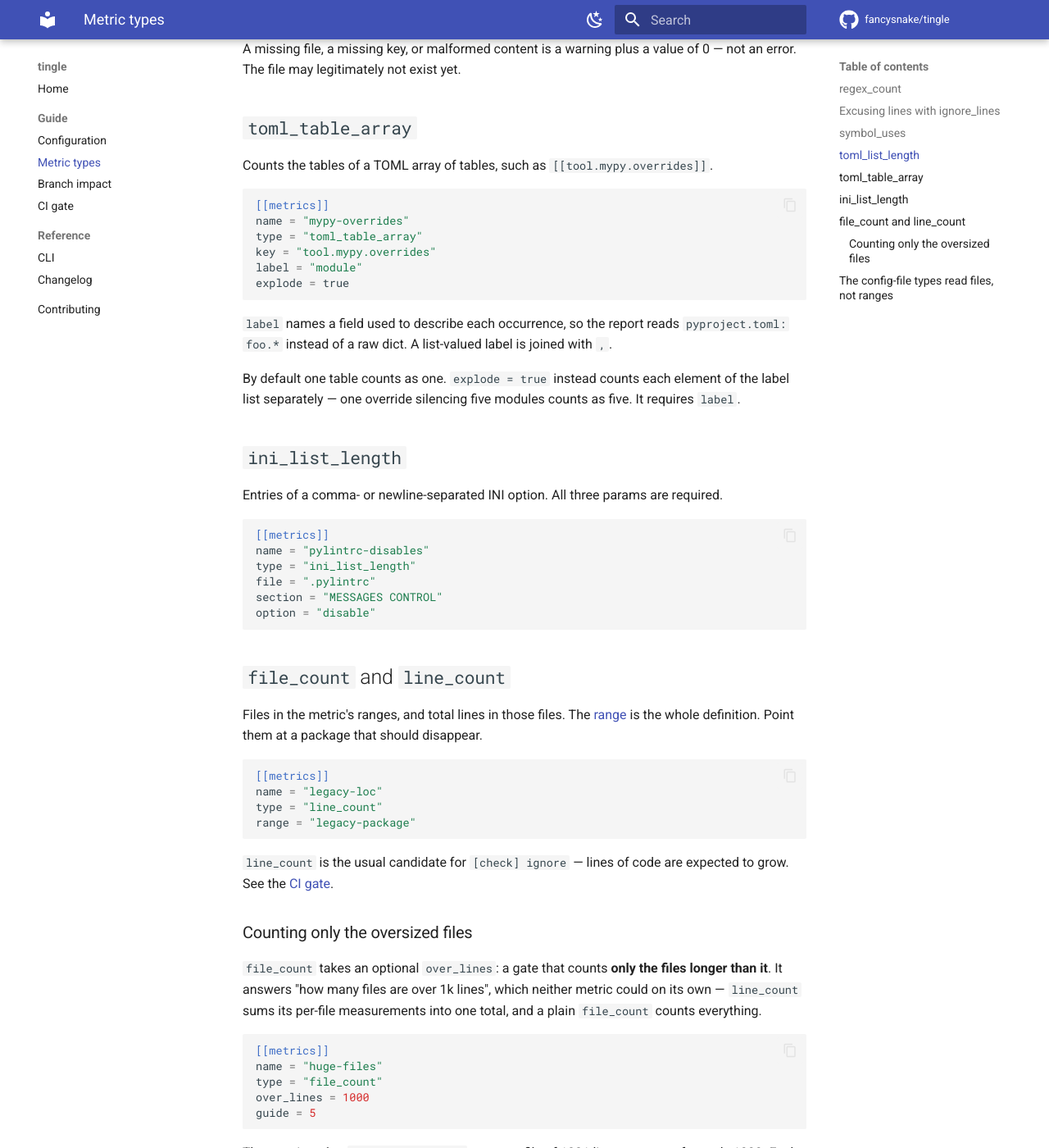
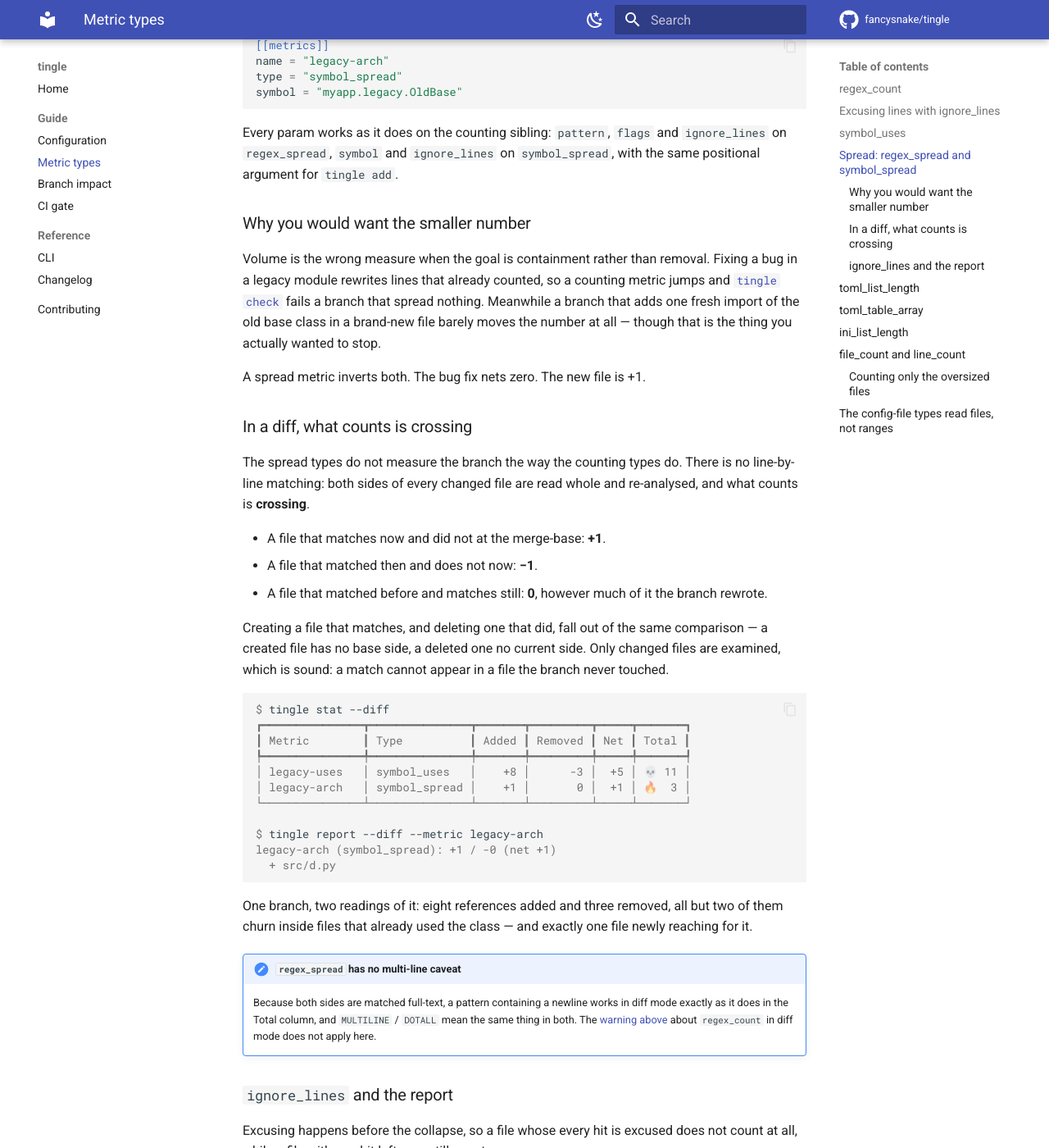
Before and after one commit to fancysnake/tingle, an MkDocs documentation site: the page built from docs/metrics.md, in a window 1280 px wide and 1400 px high, scrolled down 2728 px. Shown: the whole window at 82% size. Built offline with MkDocs 1.6.1 and Material for MkDocs 9.7.7, drawn with Linux system fonts in a browser that asks for light colours; comment, search, counter and statistics services are not loaded; some of the changed text lies outside the part shown.

Commit message:
Document the spread metrics
metrics.md gains the type-table rows and a section on why the smaller
number is the one you want when the goal is containment: the crossing
semantics in a diff, how ignore_lines applies before the collapse, and
the one place value and details deliberately disagree.

diff.md records that the spread types compare presence rather than
counting lines, and that regex_spread carries no multi-line caveat.
check.md points at them as the sharper alternative to ignoring a
metric that churns.

Co-Authored-By: Claude Opus 5 (1M context) <noreply@anthropic.com>

````diff
--- a/docs/metrics.md
+++ b/docs/metrics.md
@@ -7,7 +7,9 @@ installed version, and works without a config file.
 | Type | Params | Counts |
 |---|---|---|
 | `regex_count` | `pattern` (positional), `flags`, `ignore_lines` | regex matches in the range's files |
+| `regex_spread` | `pattern` (positional), `flags`, `ignore_lines` | files the regex matches in, however often |
 | `symbol_uses` | `symbol` (positional), `ignore_lines` | references to a function/class in Python files |
+| `symbol_spread` | `symbol` (positional), `ignore_lines` | Python files referencing it, however often |
 | `toml_list_length` | `key` (positional), `file` = `pyproject.toml` | entries of the list at a dotted TOML key |
 | `toml_table_array` | `key` (positional), `file` = `pyproject.toml`, `label`, `explode` | entries of a TOML array of tables (e.g. `[[tool.mypy.overrides]]`) |
 | `ini_list_length` | `file`, `section`, `option` | comma/newline-separated entries of an INI option |
@@ -41,7 +43,7 @@ are rejected at config validation time, not at run time.
 
 ## Excusing lines with `ignore_lines`
 
-`regex_count` and `symbol_uses` both accept `ignore_lines`: a list of regexes
+The four regex and symbol types all accept `ignore_lines`: a list of regexes
 matched against the **line a hit sits on**. Any hit on a matching line is not
 counted, does not appear among the occurrences, and leaves no trace in the
 per-file details.
@@ -98,6 +100,99 @@ symbol matters:
 
 `from x import *` falls back to bare counting for that file, with a warning.
 Re-exports, string references, and `getattr` are invisible to it.
+
+## Spread: `regex_spread` and `symbol_spread`
+
+`regex_count` and `symbol_uses` measure **volume** — how many times a thing is
+written. `regex_spread` and `symbol_spread` run the same search and measure
+**reach** — how many files it has got into. A file with forty matches counts
+once, exactly like a file with one.
+
+```toml
+[[metrics]]
+name = "legacy-arch"
+type = "symbol_spread"
+symbol = "myapp.legacy.OldBase"
+```
+
+Every param works as it does on the counting sibling: `pattern`, `flags` and
+`ignore_lines` on `regex_spread`, `symbol` and `ignore_lines` on
+`symbol_spread`, with the same positional argument for `tingle add`.
+
+### Why you would want the smaller number
+
+Volume is the wrong measure when the goal is containment rather than removal.
+Fixing a bug in a legacy module rewrites lines that already counted, so a
+counting metric jumps and [`tingle check`](check.md) fails a branch that spread
+nothing. Meanwhile a branch that adds one fresh import of the old base class in
+a brand-new file barely moves the number at all — though that is the thing you
+actually wanted to stop.
+
+A spread metric inverts both. The bug fix nets zero. The new file is +1.
+
+### In a diff, what counts is crossing
+
+The spread types do not measure the branch the way the counting types do. There
+is no line-by-line matching: both sides of every changed file are read whole and
+re-analysed, and what counts is **crossing**.
+
+- A file that matches now and did not at the merge-base: **+1**.
+- A file that matched then and does not now: **−1**.
+- A file that matched before and matches still: **0**, however much of it the
+  branch rewrote.
+
+Creating a file that matches, and deleting one that did, fall out of the same
+comparison — a created file has no base side, a deleted one no current side.
+Only changed files are examined, which is sound: a match cannot appear in a file
+the branch never touched.
+
+```console
+$ tingle stat --diff
+┏━━━━━━━━━━━━━━━┳━━━━━━━━━━━━━━━┳━━━━━━━┳━━━━━━━━━┳━━━━━┳━━━━━━━┓
+┃ Metric        ┃ Type          ┃ Added ┃ Removed ┃ Net ┃ Total ┃
+┡━━━━━━━━━━━━━━━╇━━━━━━━━━━━━━━━╇━━━━━━━╇━━━━━━━━━╇━━━━━╇━━━━━━━┩
+│ legacy-uses   │ symbol_uses   │    +8 │      -3 │  +5 │ 💀 11 │
+│ legacy-arch   │ symbol_spread │    +1 │       0 │  +1 │ 🔥  3 │
+└───────────────┴───────────────┴───────┴─────────┴─────┴───────┘
+
+$ tingle report --diff --metric legacy-arch
+legacy-arch (symbol_spread): +1 / -0 (net +1)
+  + src/d.py
+```
+
+One branch, two readings of it: eight references added and three removed, all
+but two of them churn inside files that already used the class — and exactly one
+file newly reaching for it.
+
+!!! note "`regex_spread` has no multi-line caveat"
+
+    Because both sides are matched full-text, a pattern containing a newline
+    works in diff mode exactly as it does in the Total column, and
+    `MULTILINE` / `DOTALL` mean the same thing in both. The
+    [warning above](#regex_count) about `regex_count` in diff mode does not
+    apply here.
+
+### `ignore_lines` and the report
+
+Excusing happens before the collapse, so a file whose every hit is excused does
+not count at all, while a file with one hit left over still counts once.
+
+Each counted file is reported at its **first** hit, so `tingle report` gives a
+line to open:
+
+```console
+$ tingle report --metric legacy-arch
+legacy-arch (symbol_spread): 🔥 3
+  src/a.py:1
+  src/b.py:1
+  src/d.py:1
+```
+
+The per-file **hit** count is kept in the JSON `details`, so the machine-readable
+output still says how heavily each file is involved, not merely that it is. For
+a spread metric those details therefore sum to more than the value — three files
+holding eleven references between them is `"value": 3` with details summing to
+11. That is deliberate, and it is the one place the two disagree.
 
 ## `toml_list_length`
 
````
Also changed, not shown: CURRENT_TASK.md (added, +31 -0 lines), PLAN.md (added, +201 -0 lines), docs/check.md (+12 -0 lines), docs/diff.md (+9 -1 lines).
